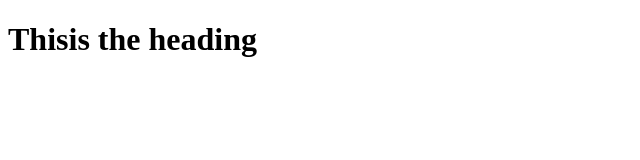
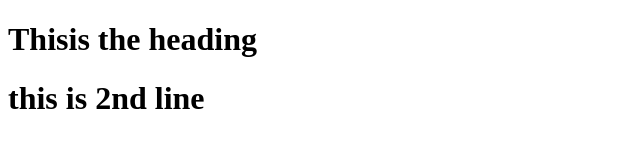
Before and after one commit to ashwin1-dev/12-nov, a plain HTML site: page index.html in a window 1280 px wide. Shown: the whole page, without its empty margins (0-640 px from the left). Drawn offline with Linux system fonts and the light colour scheme.

Commit message:
3rd commit

```diff
--- a/index.html
+++ b/index.html
@@ -2,5 +2,6 @@
  <html>
   <body>
    <h1>  Thisis the heading </h1>
+   <h1>  this is 2nd line </h1>
   </body>
 </html>
```
